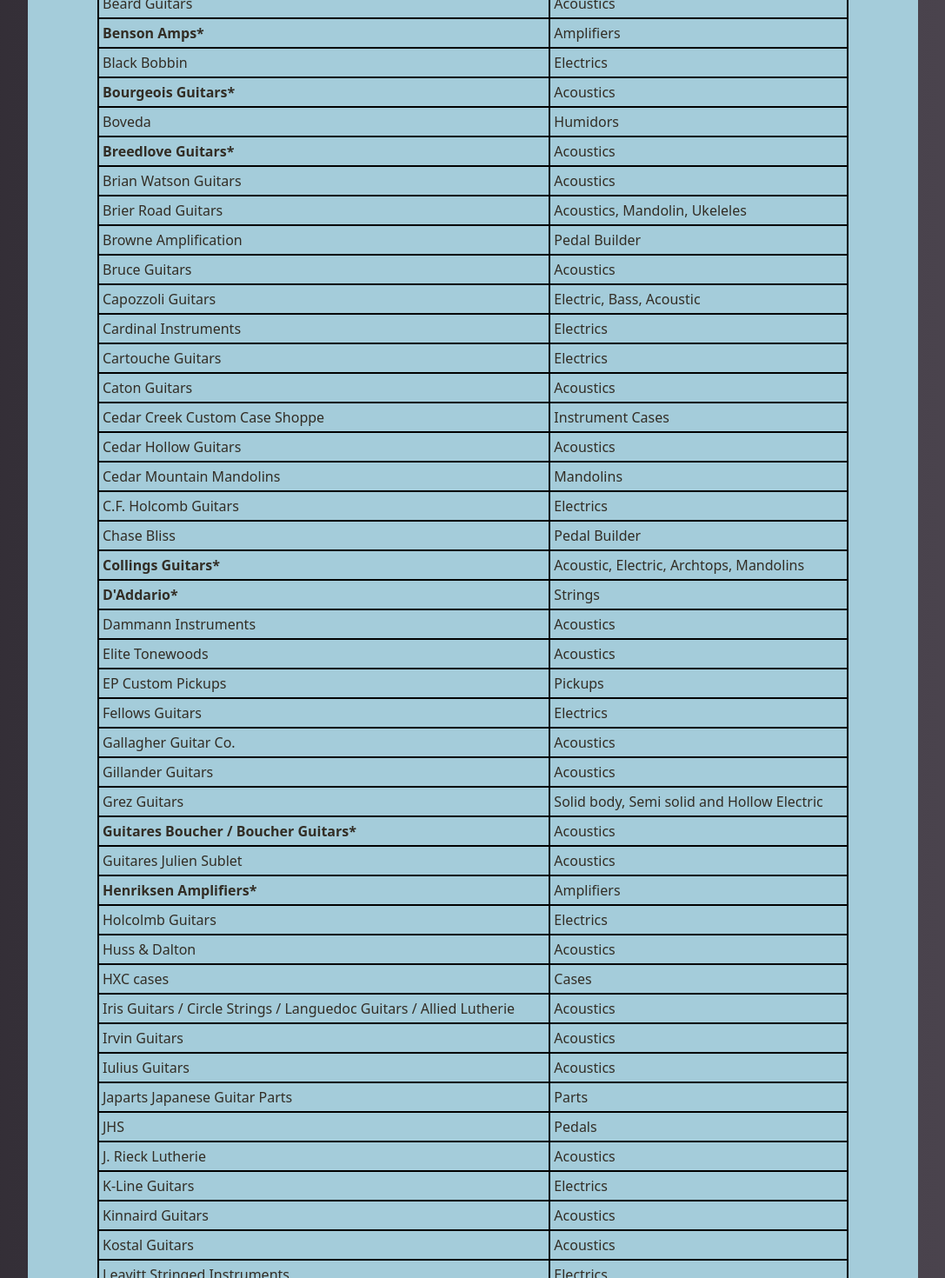
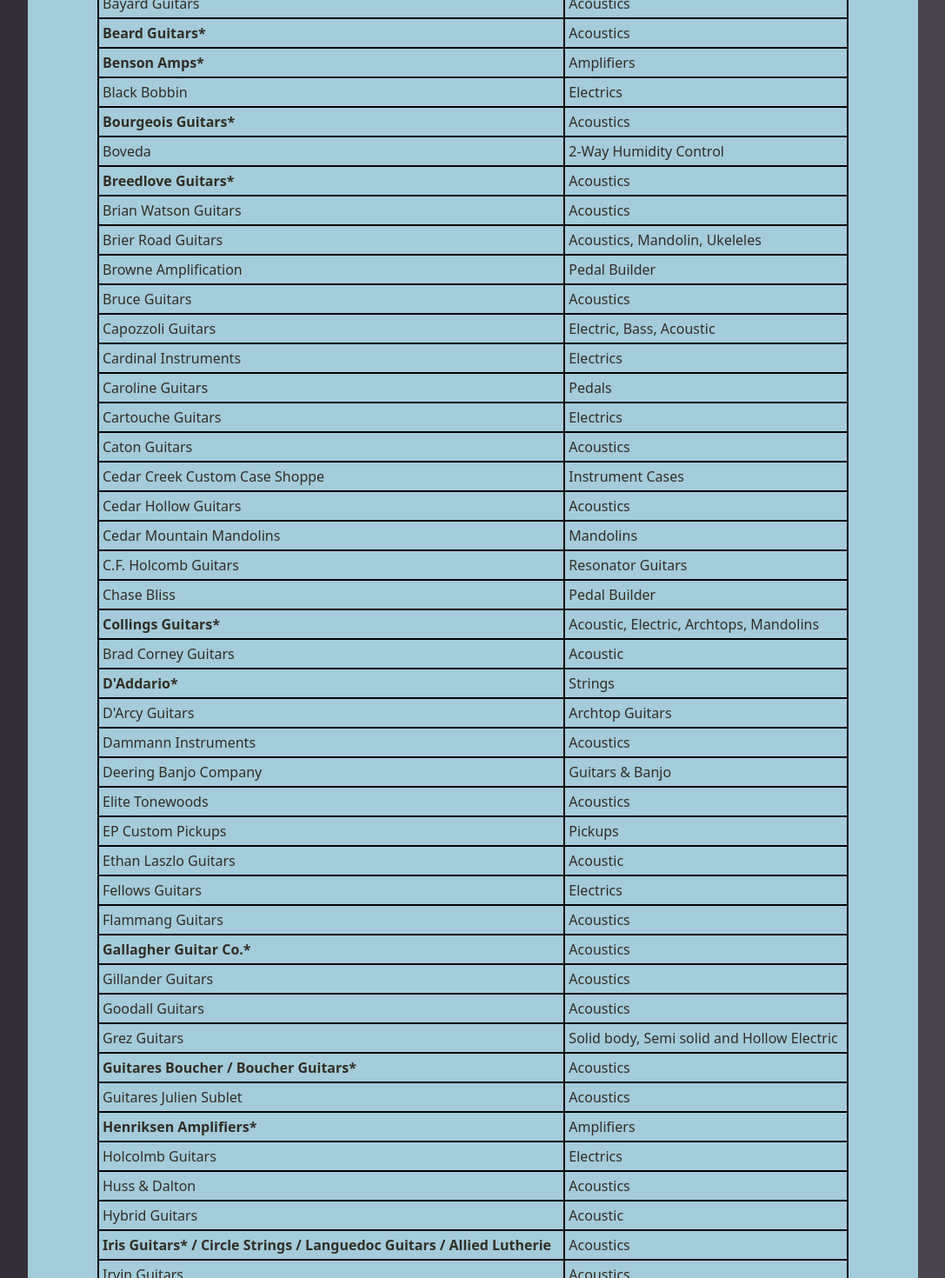
Before and after one commit to oldtownschool/fretboard2026, a Next.js app: page /luthiers in a window 1280 px wide. Shown: the part 980-2450 px from the top of the page at 87% size, without its empty margins (96-1183 px from the left). Built offline with nearby package versions, Linux system fonts and the light colour scheme.

Commit message:
updated exhibitor list

```diff
--- a/app/luthiers/page.js
+++ b/app/luthiers/page.js
@@ -48,7 +48,7 @@ export default function Luthiers() {
 
 
           <h3 className="font-bold text-lg leading-relaxed mt-8">2026 Exhibitor List</h3>
-          <p className="italic text-sm leading-relaxed">Updated: April 10, 2026</p>
+          <p className="italic text-sm leading-relaxed">Updated: June 17, 2026</p>
           <p className="italic text-sm leading-relaxed">* asterisk indicates sponsor</p>
 
 
@@ -99,6 +99,11 @@ export default function Luthiers() {
               </tr> */}
 
               <tr>
+                <td><Link href="https://bartelamps.com/">Bartel Amplifiers</Link></td>
+                <td>Amps</td>
+                {/* <td>W-211</td> */}
+              </tr>
+              <tr>
                 <td><Link href="https://www.bashkinguitars.com/">Bashkin Guitars</Link></td>
                 <td>Acoustics</td>
                 {/* <td>W-211</td> */}
@@ -109,7 +114,7 @@ export default function Luthiers() {
                 {/* <td>W-211</td> */}
               </tr>
               <tr>
-                <td><Link href="https://beardguitars.com/">Beard Guitars</Link></td>
+                <td className="font-bold"><Link href="https://beardguitars.com/">Beard Guitars*</Link></td>
                 <td>Acoustics</td>
                 {/* <td>W-211</td> */}
               </tr>
@@ -136,7 +141,7 @@ export default function Luthiers() {
               </tr>
               <tr>
                 <td><Link href="https://bovedainc.com/">Boveda</Link></td>
-                <td>Humidors</td>
+                <td>2-Way Humidity Control</td>
                 {/* <td>E328</td> */}
               </tr>
               <tr>
@@ -174,7 +179,11 @@ export default function Luthiers() {
                 <td>Electrics</td>
                 {/* <td>E330</td> */}
               </tr>
-
+              <tr>
+                <td><Link href="https://carolineguitar.com/">Caroline Guitars</Link></td>
+                <td>Pedals</td>
+                {/* <td>E330</td> */}
+              </tr>
               <tr>
                 <td><Link href="https://www.cartoucheguitars.com/">Cartouche Guitars</Link></td>
                 <td>Electrics</td>
@@ -202,7 +211,7 @@ export default function Luthiers() {
               </tr>
               <tr>
                 <td><Link href="https://www.cfholcombguitars.com/">C.F. Holcomb Guitars</Link></td>
-                <td>Electrics</td>
+                <td>Resonator Guitars</td>
                 {/* <td>E328</td> */}
               </tr>
               <tr>
@@ -225,6 +234,12 @@ export default function Luthiers() {
                 <td>Acoustic, Electric, Archtops, Mandolins</td>
                 {/* <td>E221</td> */}
               </tr>
+              <tr>
+                <td><Link href="https://www.bradcorneyguitars.com/">Brad Corney Guitars</Link></td>
+                <td>Acoustic</td>
+                {/* <td>E221</td> */}
+              </tr>
+
               {/* <tr>
                 <td><Link href="https://cusackmusic.com/">Cusack Music</Link></td>
                 <td>Pedal Builder</td>
@@ -236,8 +251,18 @@ export default function Luthiers() {
                 {/* <td>no room</td> */}
               </tr>
               <tr>
+                <td><Link href="https://www.darcyguitars.com/">D&apos;Arcy Guitars</Link></td>
+                <td>Archtop Guitars</td>
+                {/* <td>no room</td> */}
+              </tr>
+              <tr>
                 <td><Link href="https://dammanninstruments.com/">Dammann Instruments</Link></td>
                 <td>Acoustics</td>
+                {/* <td>E330</td> */}
+              </tr>
+              <tr>
+                <td><Link href="https://www.deeringbanjos.com/">Deering Banjo Company</Link></td>
+                <td>Guitars & Banjo</td>
                 {/* <td>E330</td> */}
               </tr>
               <tr>
@@ -255,7 +280,11 @@ export default function Luthiers() {
                 <td>Pickups</td>
                 {/* <td>E330</td> */}
               </tr>
-
+              <tr>
+                <td><Link href="https://www.facebook.com/profile.php?id=61586235788725#">Ethan Laszlo Guitars</Link></td>
+                <td>Acoustic</td>
+                {/* <td>E330</td> */}
+              </tr>
               {/* <tr>
                 <td><Link href="http://www.eldoradostraps.com/">El Dorado Guitar Accessories</Link></td>
                 <td>Guitar Straps and Accessories</td>
@@ -268,13 +297,13 @@ export default function Luthiers() {
                 {/* <td>E326</td> */}
               </tr>
 
-              {/* <tr>
+              <tr>
                 <td><Link href="https://flammangguitars.com">Flammang Guitars</Link></td>
                 <td>Acoustics</td>
-                <td>W-Harris Gallery</td>
-              </tr> */}
+                {/* <td>W-Harris Gallery</td> */}
+              </tr>
               <tr>
-                <td><Link href="https://gallagherguitar.com/">Gallagher Guitar Co.</Link></td>
+                <td className="font-bold"><Link href="https://gallagherguitar.com/">Gallagher Guitar Co.*</Link></td>
                 <td>Acoustics</td>
                 {/* <td>W-211</td> */}
               </tr>
@@ -284,6 +313,11 @@ export default function Luthiers() {
                 {/* <td>W-211</td> */}
               </tr>
 
+              <tr>
+                <td><Link href="https://goodallguitars.com/">Goodall Guitars</Link></td>
+                <td>Acoustics</td>
+                {/* <td>W-211</td> */}
+              </tr>
               <tr>
                 <td><Link href="https://www.grezguitars.com">Grez Guitars</Link></td>
                 <td>Solid body, Semi solid and Hollow Electric</td>
@@ -319,13 +353,18 @@ export default function Luthiers() {
                 <td>Acoustics</td>
                 {/* <td>E328</td> */}
               </tr>
-              <tr>
+              {/* <tr>
                 <td><Link href="http://hoffeecases.com">HXC cases</Link></td>
                 <td>Cases</td>
+                <td>E328</td>
+              </tr> */}
+              <tr>
+                <td><Link href="https://hybrid-guitars.com/">Hybrid Guitars</Link></td>
+                <td>Acoustic</td>
                 {/* <td>E328</td> */}
               </tr>
               <tr>
-                <td><Link href="https://www.irisguitarcompany.com/">Iris Guitars / Circle Strings / Languedoc Guitars / Allied Lutherie</Link></td>
+                <td className="font-bold"><Link href="https://www.irisguitarcompany.com/">Iris Guitars* / Circle Strings / Languedoc Guitars / Allied Lutherie</Link></td>
                 <td>Acoustics</td>
                 {/* <td>E126</td> */}
               </tr>
@@ -410,9 +449,19 @@ export default function Luthiers() {
                 {/* <td>E326</td> */}
               </tr>
               <tr>
+                <td><Link href="https://lowdenguitars.com/">Lowden Guitars</Link></td>
+                <td>Acoustic</td>
+                {/* <td>E326</td> */}
+              </tr>
+              <tr>
                 <td><Link href="https://www.lyonhealycorporation.com/brands/">Lyon and Healy</Link></td>
                 <td>Acoustics</td>
                 {/* <td>E126</td> */}
+              </tr>
+              <tr>
+                <td><Link href="https://www.machmachinesmusic.com/">Mach Machines</Link></td>
+                <td>Various</td>
+                {/* <td>E128</td> */}
               </tr>
               {/* <tr>
                 <td><Link href="http://www.madsenamps.com/">Madsen Amplification</Link></td>
@@ -435,6 +484,11 @@ export default function Luthiers() {
                 {/* <td>E220</td> */}
               </tr>
               <tr>
+                <td><Link href="https://www.instagram.com/paulmcevoyguitars/">Paul McEvoy Guitars</Link></td>
+                <td>Acoustics</td>
+                {/* <td>E326</td> */}
+              </tr>
+              <tr>
                 <td><Link href="https://www.michaelkennedyguitars.com/">Michael Kennedy Guitars</Link></td>
                 <td>Acoustics</td>
                 {/* <td>E326</td> */}
@@ -449,16 +503,16 @@ export default function Luthiers() {
                 <td>Electrics</td>
                 {/* <td>W-102</td> */}
               </tr>
-              {/* <tr>
+              <tr>
                 <td><Link href="https://www.muleresophonic.com/">Mule Resophonic Guitars</Link></td>
                 <td>Resonator</td>
-                <td>W-102</td>
-              </tr> */}
-              {/* <tr>
-                <td><Link href="http://www.nationalguitars.com/">National Reso-Phonic Guitars Inc.</Link></td>
+                {/* <td>W-102</td> */}
+              </tr>
+              <tr>
+                <td><Link href="http://www.nationalguitars.com/">National Guitars</Link></td>
                 <td>Resonator Guitars</td>
-                <td>E330</td>
-              </tr> */}
+                {/* <td>E330</td> */}
+              </tr>
               <tr>
                 <td><Link href="https://www.northwoodsluthiers.com">North Woods Luthiers</Link></td>
                 <td>Acoustics</td>
@@ -496,15 +550,20 @@ export default function Luthiers() {
                 {/* <td>E328</td> */}
               </tr>
               <tr>
+                <td><Link href="https://www.pre-warguitars.com/">Pre-War Guitars Co. </Link></td>
+                <td>Acoustic</td>
+                {/* <td>E328</td> */}
+              </tr>
+              <tr>
                 <td><Link href="https://robertrobinsonguitars.com">R. Robinson Guitars</Link></td>
                 <td>Acoustics</td>
                 {/* <td>E328</td> */}
               </tr>
-              <tr>
+              {/* <tr>
                 <td><Link href="https://ryanguitars.com/">Ryan Guitars</Link></td>
                 <td>Acoustics</td>
-                {/* <td>E328</td> */}
-              </tr>
+                <td>E328</td>
+              </tr> */}
               {/* <tr>
                 <td><Link href="http://www.krautguitars.com/">Raymond Kraut Guitars</Link></td>
                 <td>Acoustics</td>
@@ -515,11 +574,21 @@ export default function Luthiers() {
                 <td>Acoustics</td>
                 <td>W-Harris Gallery</td>
               </tr> */}
-              {/* <tr>
+              <tr>
+                <td><Link href="http://www.robertsguitars.com/">Roberts Luthiery</Link></td>
+                <td>Acoustic & Electric</td>
+                {/* <td>E324</td> */}
+              </tr>
+              <tr>
                 <td><Link href="https://roberto-venn.com/">Roberto Venn School of Lutherie </Link></td>
                 <td>Luthier School Info</td>
-                <td>E324</td>
-              </tr>               */}
+                {/* <td>E324</td> */}
+              </tr>
+              <tr>
+                <td><Link href="https://www.ruralguitar.com/">Rural Guitar</Link></td>
+                <td>Literary press</td>
+                {/* <td>E324</td> */}
+              </tr>
               {/* <tr>
                 <td><Link href="https://www.ryansukes.com/">Ryan’s Ukes</Link></td>
                 <td>Ukuleles</td>
@@ -545,11 +614,11 @@ export default function Luthiers() {
                 <td>Electrics</td>
                 {/* <td>E128</td> */}
               </tr>
-              {/* <tr>
+              <tr>
                 <td><Link href="https://shockthefox.com">Shock the Fox</Link></td>
                 <td>Electrics</td>
-                <td>E128</td>
-              </tr> */}
+                {/* <td>E128</td> */}
+              </tr>
               {/* <tr>
                 <td><Link href="https://www.shure.com/en-US">Shure</Link></td>
                 <td>Microphones</td>
@@ -655,11 +724,11 @@ export default function Luthiers() {
                 <td>Pedal Builder</td>
                 {/* <td>E128</td> */}
               </tr>
-              {/* <tr>
+              <tr>
                 <td><Link href="https://www.woolsonsoundcraft.com/">Woolson Soundcraft</Link></td>
                 <td>Electric Guitars</td>
-                <td>E330</td>
-              </tr> */}
+                {/* <td>E330</td> */}
+              </tr>
               <tr>
                 <td className="font-bold"><Link href="https://usa.yamaha.com/products/musical_instruments/guitars_basses/index.html">Yamaha*</Link></td>
                 <td>Instruments</td>
--- a/package.json
+++ b/package.json
@@ -4,7 +4,7 @@
   "private": true,
   "scripts": {
     "dev": "next dev",
-    "build": "next build",
+    "build": "next build ",
     "start": "next start",
     "lint": "next lint"
   },
```
Also changed, not shown: app/components/Footer.jsx (+4 -4 lines).
